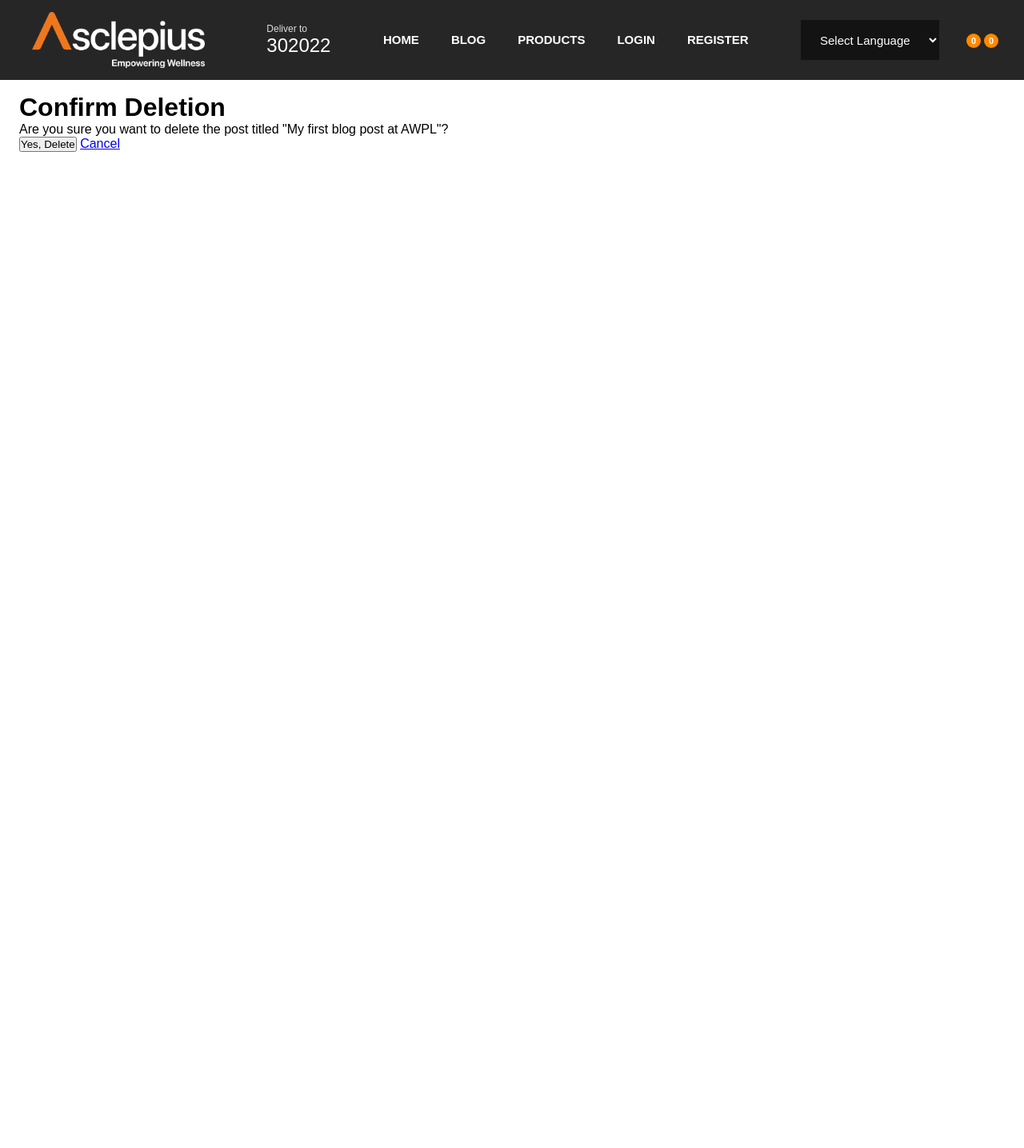
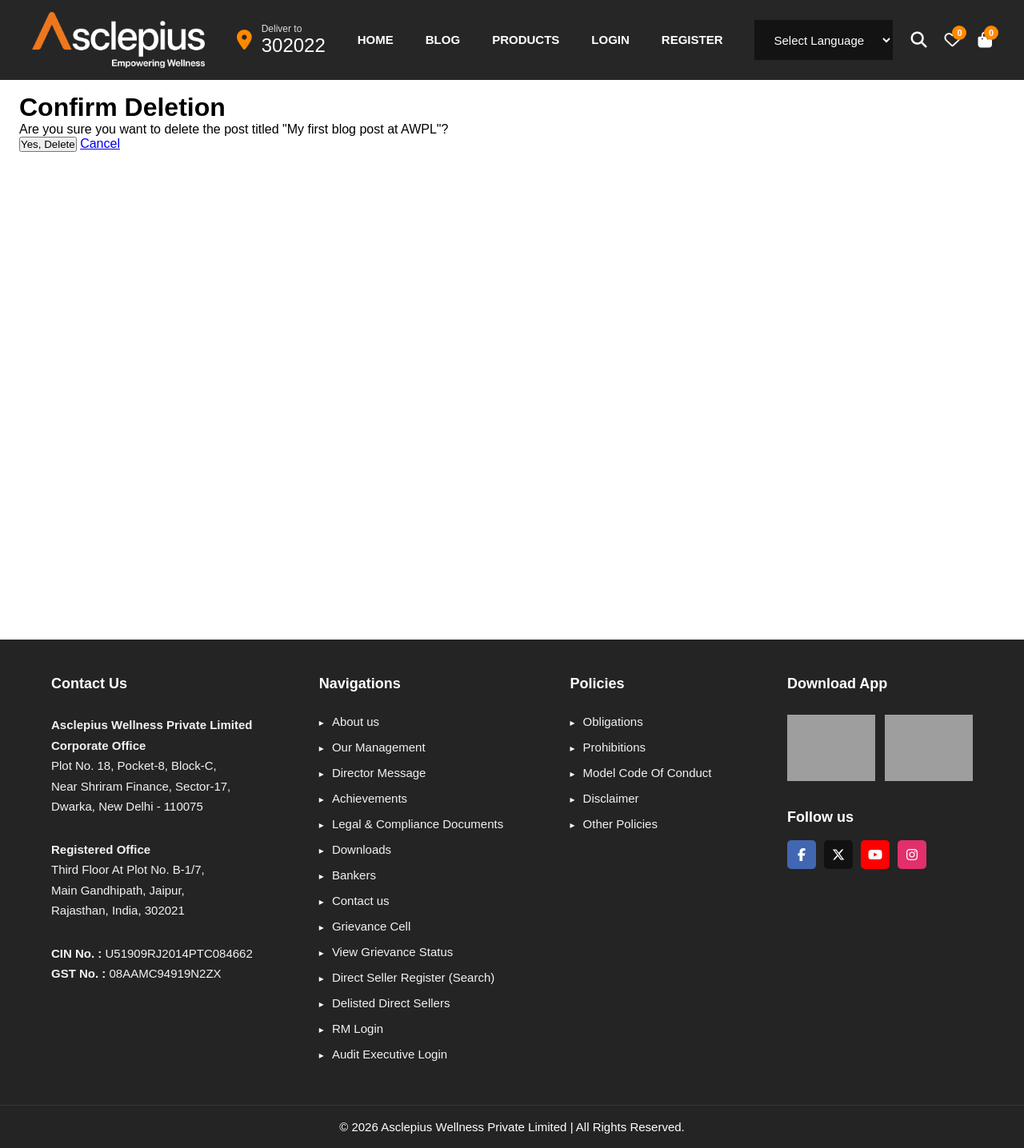
Before and after one commit to Aditya-Aryan-6914/Django, a Django app: page /blog/1/delete/ in a window 1280 px wide. Shown: the whole page at 80% size. Before the commit the page ends 190 px from the top, so only its background shows below. Run offline with Django 5.2, Linux system fonts and the light colour scheme; a user stored in the database is signed in; data comes from the database, SQL or seed files in the repository; some libraries are stand-ins or nearby versions; grey boxes are pictures that could not be loaded.

Commit message:
Add footer section with contact info, navigation, policies, and app download links

```diff
--- a/awpl/static/css/layout_style.css
+++ b/awpl/static/css/layout_style.css
@@ -176,3 +176,141 @@ nav a:hover{
     font-weight:600;
 
 }
+
+
+/* footer */
+.footer{
+    background:#242424;
+    color:#fff;
+    font-family:Arial, Helvetica, sans-serif;
+    padding-top:45px;
+}
+
+.footer-container{
+    width:90%;
+    max-width:1400px;
+    margin:auto;
+    display:grid;
+    grid-template-columns:1.3fr 1.2fr 1fr .9fr;
+    gap:60px;
+}
+
+.footer-column h3{
+    font-size:18px;
+    margin-bottom:28px;
+    font-weight:700;
+}
+
+.address,
+.company-info{
+    color:#f2f2f2;
+    line-height:1.7;
+    font-size:15px;
+    margin-bottom:28px;
+}
+
+.footer-column ul{
+    list-style:none;
+}
+
+.footer-column ul li{
+    margin-bottom:14px;
+}
+
+.footer-column ul li a{
+    color:#f2f2f2;
+    text-decoration:none;
+    font-size:15px;
+    transition:.3s;
+}
+
+.footer-column ul li a::before{
+    content:"▸";
+    margin-right:10px;
+    color:#fff;
+    font-size:12px;
+}
+
+.footer-column ul li a:hover{
+    color:#ffffff;
+    padding-left:5px;
+}
+
+.app-buttons{
+    display:flex;
+    gap:12px;
+    margin-bottom:35px;
+}
+
+.app-buttons img{
+    width:110px;
+    height:auto;
+    cursor:pointer;
+}
+
+.follow-title{
+    margin-bottom:18px !important;
+}
+
+.social-icons{
+    display:flex;
+    gap:10px;
+}
+
+.social-icons a{
+    width:36px;
+    height:36px;
+    display:flex;
+    justify-content:center;
+    align-items:center;
+    border-radius:5px;
+    color:#fff;
+    text-decoration:none;
+    font-size:16px;
+    transition:.3s;
+}
+
+.social-icons a:nth-child(1){
+    background:#4267B2;
+}
+
+.social-icons a:nth-child(2){
+    background:#111;
+}
+
+.social-icons a:nth-child(3){
+    background:#ff0000;
+}
+
+.social-icons a:nth-child(4){
+    background:#e1306c;
+}
+
+.social-icons a:hover{
+    transform:translateY(-3px);
+}
+
+.footer-bottom{
+    border-top:1px solid rgba(255,255,255,.08);
+    text-align:center;
+    padding:18px 10px;
+    margin-top:40px;
+    font-size:15px;
+    color:#fff;
+}
+
+@media(max-width:992px){
+
+.footer-container{
+    grid-template-columns:1fr 1fr;
+}
+
+}
+
+@media(max-width:768px){
+
+.footer-container{
+    grid-template-columns:1fr;
+}
+
+}
--- a/awpl/templates/layout.html
+++ b/awpl/templates/layout.html
@@ -80,6 +80,96 @@
             {% endblock %}
         </main>
 
+        <footer class="footer">
+    <div class="footer-container">
+
+        <!-- Contact -->
+        <div class="footer-column">
+            <h3>Contact Us</h3>
+
+            <div class="address">
+                <strong>Asclepius Wellness Private Limited</strong><br>
+                <strong>Corporate Office</strong><br>
+                Plot No. 18, Pocket-8, Block-C,<br>
+                Near Shriram Finance, Sector-17,<br>
+                Dwarka, New Delhi - 110075
+            </div>
+
+            <div class="address">
+                <strong>Registered Office</strong><br>
+                Third Floor At Plot No. B-1/7,<br>
+                Main Gandhipath, Jaipur,<br>
+                Rajasthan, India, 302021
+            </div>
+
+            <div class="company-info">
+                <strong>CIN No. :</strong> U51909RJ2014PTC084662<br>
+                <strong>GST No. :</strong> 08AAMC94919N2ZX
+            </div>
+        </div>
+
+        <!-- Navigation -->
+        <div class="footer-column">
+            <h3>Navigations</h3>
+
+            <ul>
+                <li><a href="#">About us</a></li>
+                <li><a href="#">Our Management</a></li>
+                <li><a href="#">Director Message</a></li>
+                <li><a href="#">Achievements</a></li>
+                <li><a href="#">Legal & Compliance Documents</a></li>
+                <li><a href="#">Downloads</a></li>
+                <li><a href="#">Bankers</a></li>
+                <li><a href="#">Contact us</a></li>
+                <li><a href="#">Grievance Cell</a></li>
+                <li><a href="#">View Grievance Status</a></li>
+                <li><a href="#">Direct Seller Register (Search)</a></li>
+                <li><a href="#">Delisted Direct Sellers</a></li>
+                <li><a href="#">RM Login</a></li>
+                <li><a href="#">Audit Executive Login</a></li>
+            </ul>
+        </div>
+
+        <!-- Policies -->
+        <div class="footer-column">
+            <h3>Policies</h3>
+
+            <ul>
+                <li><a href="#">Obligations</a></li>
+                <li><a href="#">Prohibitions</a></li>
+                <li><a href="#">Model Code Of Conduct</a></li>
+                <li><a href="#">Disclaimer</a></li>
+                <li><a href="#">Other Policies</a></li>
+            </ul>
+        </div>
+
+        <!-- App -->
+        <div class="footer-column">
+            <h3>Download App</h3>
+
+            <div class="app-buttons">
+                <img src="images/google-play.png" alt="Google Play">
+                <img src="images/app-store.png" alt="App Store">
+            </div>
+
+            <h3 class="follow-title">Follow us</h3>
+
+            <div class="social-icons">
+                <a href="#"><i class="fab fa-facebook-f"></i></a>
+                <a href="#"><i class="fab fa-x-twitter"></i></a>
+                <a href="#"><i class="fab fa-youtube"></i></a>
+                <a href="#"><i class="fab fa-instagram"></i></a>
+            </div>
+        </div>
+
+    </div>
+
+    <div class="footer-bottom">
+        © 2026 Asclepius Wellness Private Limited | All Rights Reserved.
+    </div>
+</footer>
+
+<link rel="stylesheet" href="https://cdnjs.cloudflare.com/ajax/libs/font-awesome/6.6.0/css/all.min.css">
 
   </body>
 </html>
```
